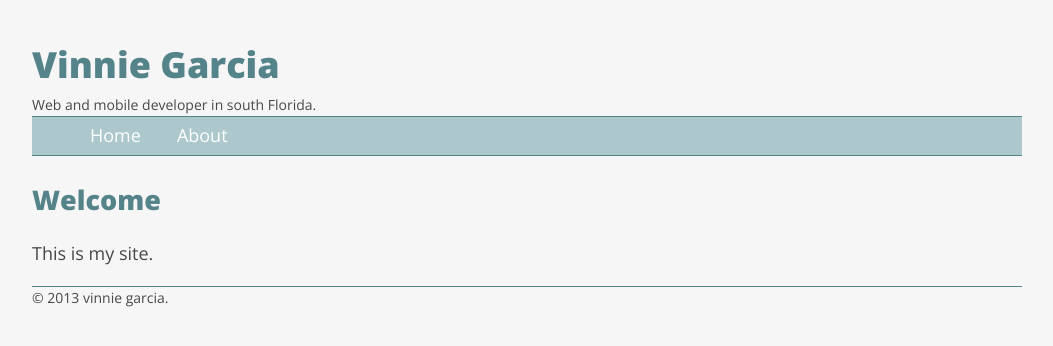
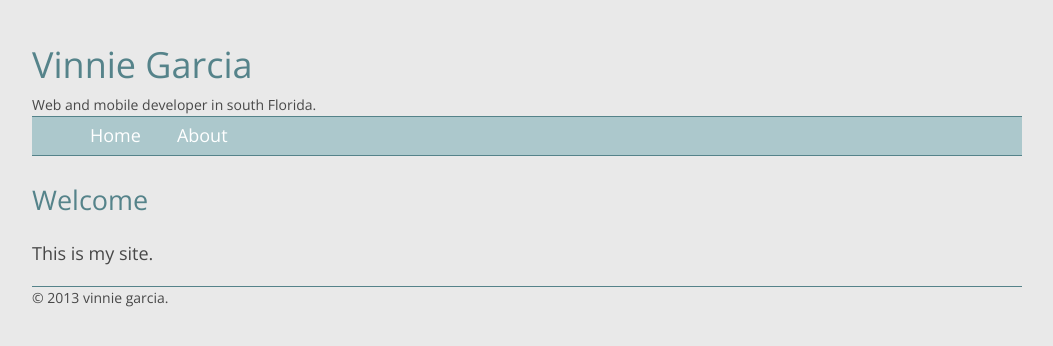
Before and after one commit to vinniegarcia/vinniegarcia.github.com, a Jekyll site: the page built from index.md, in a window 1280 px wide. Shown: the top 346 px of the page, without its empty margins (113-1166 px from the left). Built offline with Jekyll 4.4.1, drawn with Linux system fonts in a browser that asks for light colours; Markdown is read by kramdown in place of the engine named in the settings.

Commit message:
the colors

```diff
--- a/css/main.css
+++ b/css/main.css
@@ -8,7 +8,7 @@ body {
   font-weight: 300;
   line-height: 1.6;
   color: #484848;
-  background: #f6f6f6;
+  background: #e9e9e9;
 }
 
 h1,
@@ -18,6 +18,7 @@ h4,
 h5,
 h6 {
   font-family: 'Open Sans', 'Helvetica Neue', Helvetica, Arial, sans-serif;
+  font-weight: 400;
   color: #55838a;
 }
 
--- a/less/main.less
+++ b/less/main.less
@@ -1,6 +1,6 @@
 @textColor: #484848;
 @headingColor: #36b1bf;
-@backgroundColor: #f6f6f6;
+@backgroundColor: #e9e9e9;
 @linkColor: #a0cf84;
 @linkHover: darken(@linkColor, 25%);
 @lighterBlue: #acc8cc;
@@ -67,6 +67,7 @@ body {
 
 h1, h2, h3, h4, h5, h6 {
 	font-family: @headingFont;
+	font-weight: @boldWeight;
 	color: @darkerBlue;
 }
 
```
